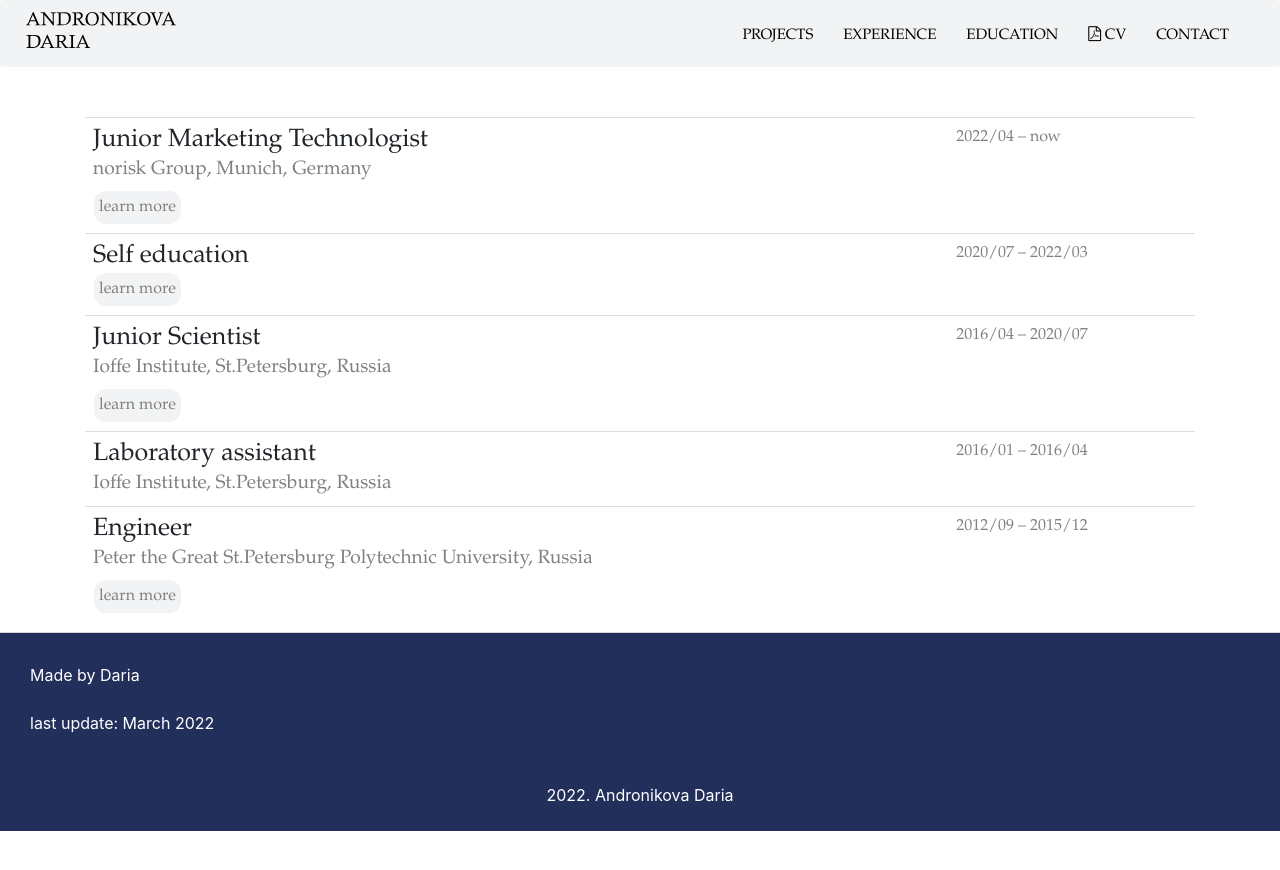
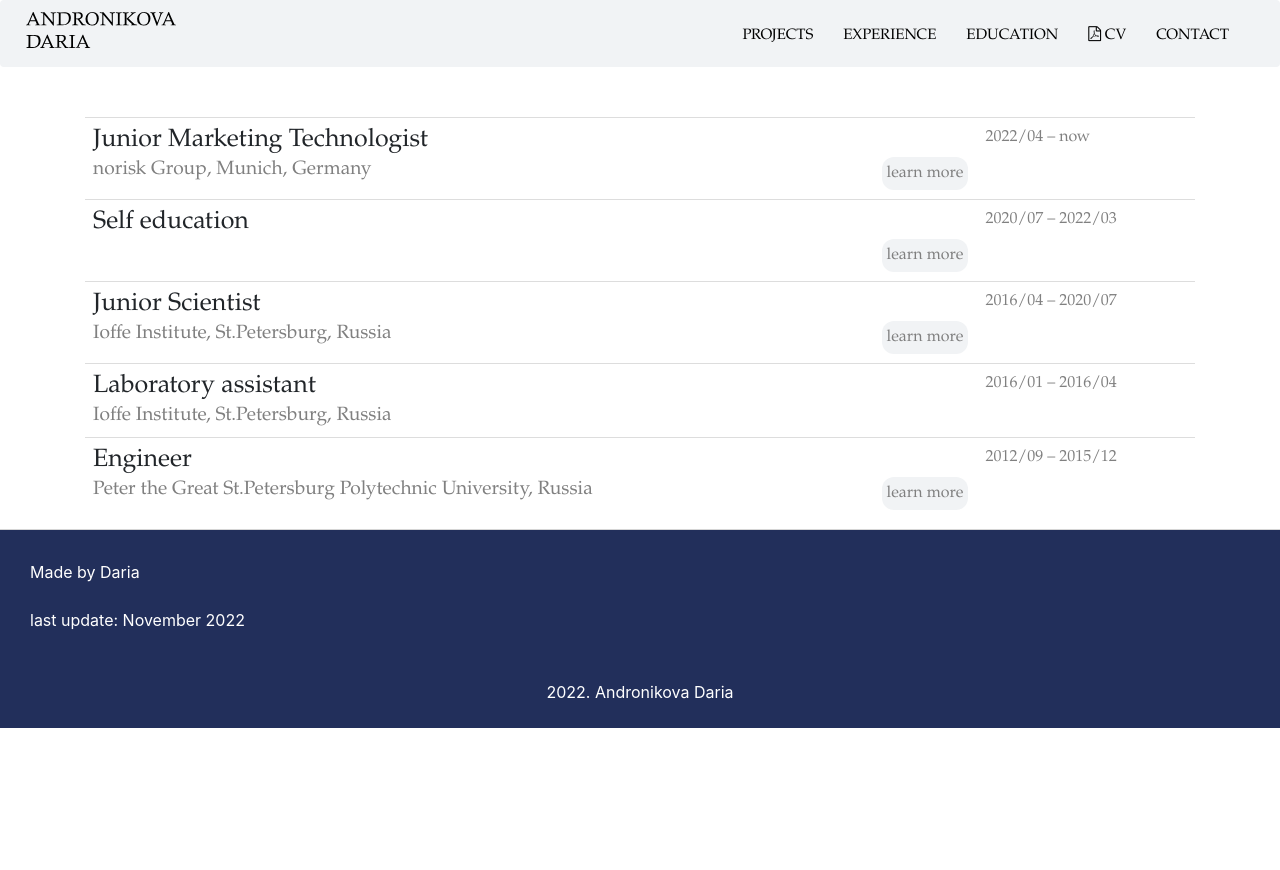
Before and after one commit to andronikova/andronikova.github.io, a Jekyll site: the page built from work.html, in a window 1280 px wide. Shown: the top 870 px of the page. Built offline with Jekyll 4.4.1, drawn with Linux system fonts in a browser that asks for light colours.

Commit message:
experience: button position

```diff
--- a/_layouts/default.html
+++ b/_layouts/default.html
@@ -108,7 +108,7 @@
 				<div class="col-sm" style="text-align:left; margin-left:30px">
 						Made by Daria
 						<br><br>
-						last update: March 2022
+						last update: November 2022
 				</div>
 				<div class="col-sm" style="text-align:right; margin-right:30px">
 						<a href="https://www.linkedin.com/in/andronikova/">
--- a/education.html
+++ b/education.html
@@ -174,11 +174,11 @@ title: Education | Andronikova Daria
                 </div>
             </td>
         </tr>
+        <tr>
+                <br><br><br>
+        </tr>
     </tbody>
 </table>
-
-
-
 
 
 
--- a/work.html
+++ b/work.html
@@ -11,10 +11,15 @@ title: Experience | Andronikova Daria
                     Junior Marketing Technologist
                 </h1>
                 <br>
-                <span style="color:gray; float:left; font-size:1.6em;">norisk Group, Munich, Germany</span>
+                <div>
+                   <span style="color:gray; float:left; font-size:1.6em;">norisk Group, Munich, Germany
+                    </span>
+                    <button class='gray_button' id="toggle5" title="Press to see additional information." style="float:right;">learn more</button>
+                </div>
+
                 <br><br>
 
-                <button class='gray_button' id="toggle5" title="Press to see additional information." style="float:left;">learn more</button>
+
                 <!--<span style="color:gray; font-size:0.9em; margin-left:50px;">Ioffe Institute, St.Petersburg, Russia</span>-->
 
                 <div style="display:none; color:black; margin-left:30px; font-size: 1.6em; " class="togg5">
@@ -45,8 +50,9 @@ title: Experience | Andronikova Daria
                     Self education
                 </h1>
                 <br>
-
-                <button class='gray_button' id="toggle4" title="Press to see additional information." style="float:left;">learn more</button>
+                <div>
+                    <button class='gray_button' id="toggle4" title="Press to see additional information." style="float:right;">learn more</button>
+                </div>
                 <!--<span style="color:gray; font-size:0.9em; margin-left:50px;">Ioffe Institute, St.Petersburg, Russia</span>-->
 
                 <div style="display:none; color:black; margin-left:30px;font-size: 1.6em; " class="togg4">
@@ -116,10 +122,12 @@ title: Experience | Andronikova Daria
                     Junior Scientist
                 </h1>
                 <br>
-                <span style="color:gray; float:left; font-size:1.6em;">Ioffe Institute, St.Petersburg, Russia</span>
+                <div>
+                    <span style="color:gray; float:left; font-size:1.6em;">Ioffe Institute, St.Petersburg, Russia</span>
+                    <button class='gray_button' id="toggle3" title="Press to see additional information." style="float:right;">learn more</button>
+                </div>
                 <br><br>
 
-                <button class='gray_button' id="toggle3" title="Press to see additional information." style="float:left;">learn more</button>
                 <!--<span style="color:gray; font-size:0.9em; margin-left:50px;">Ioffe Institute, St.Petersburg, Russia</span>-->
 
                 <div style="display:none; color:black; margin-left:30px; font-size: 1.6em; " class="togg3">
@@ -233,10 +241,11 @@ title: Experience | Andronikova Daria
                     Engineer
                 </h1>
                 <br>
-                <span style="color:gray; float:left; font-size:1.6em;">Peter the Great St.Petersburg Polytechnic University, Russia</span>
-
+                <div>
+                    <span style="color:gray; float:left; font-size:1.6em;">Peter the Great St.Petersburg Polytechnic University, Russia</span>
+                    <button class='gray_button' id="toggle1" title="Press to see additional information." style="float:right;">learn more</button>
+                </div>
                 <br><br>
-                <button class='gray_button' id="toggle1" title="Press to see additional information." style="float:left;">learn more</button>
 
                 <div style="display:none; color:black; margin-left:30px; font-size: 1.6em; " class="togg1">
                     <br><br>
```
Also changed, not shown: other parts of work.html (+2 -2 lines).
